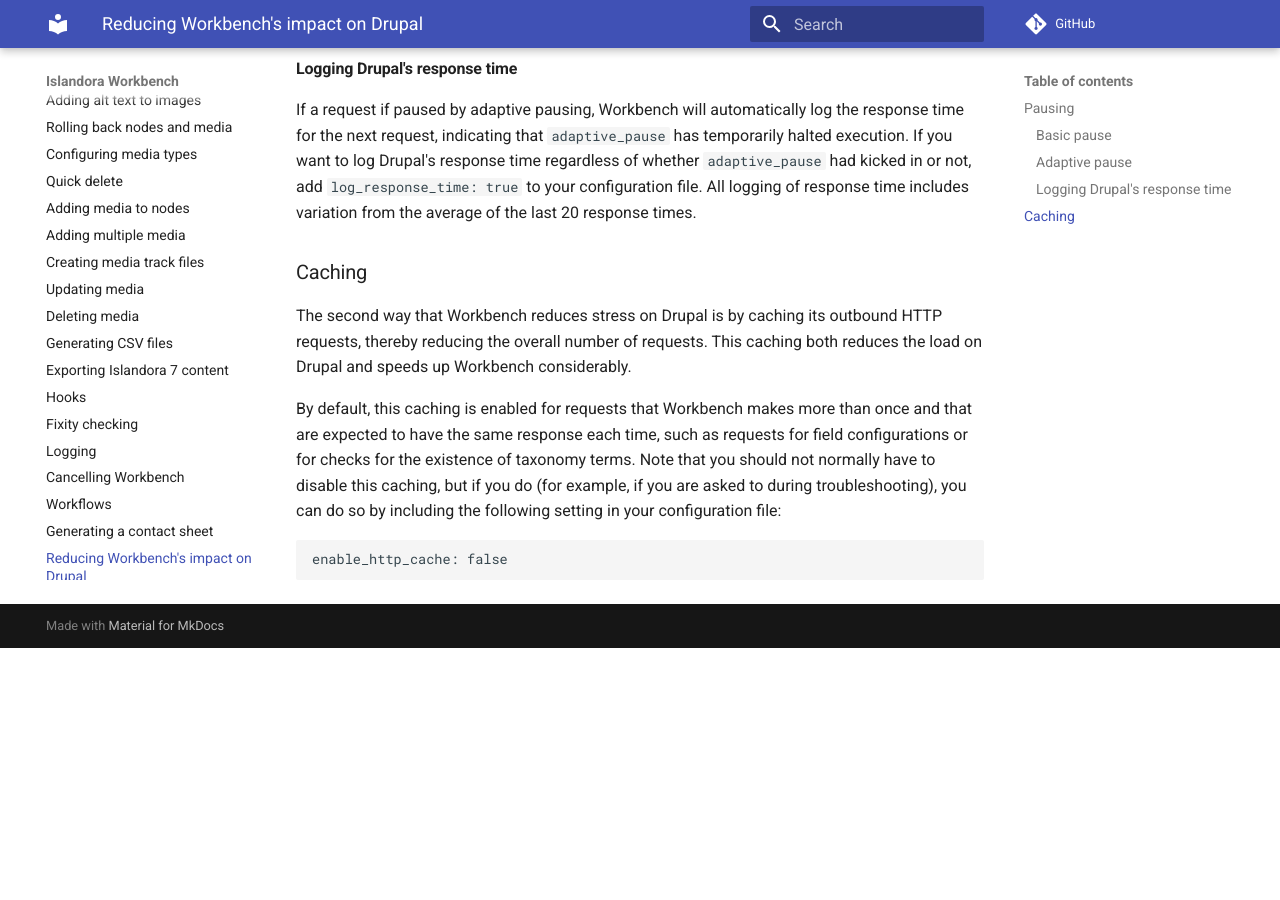
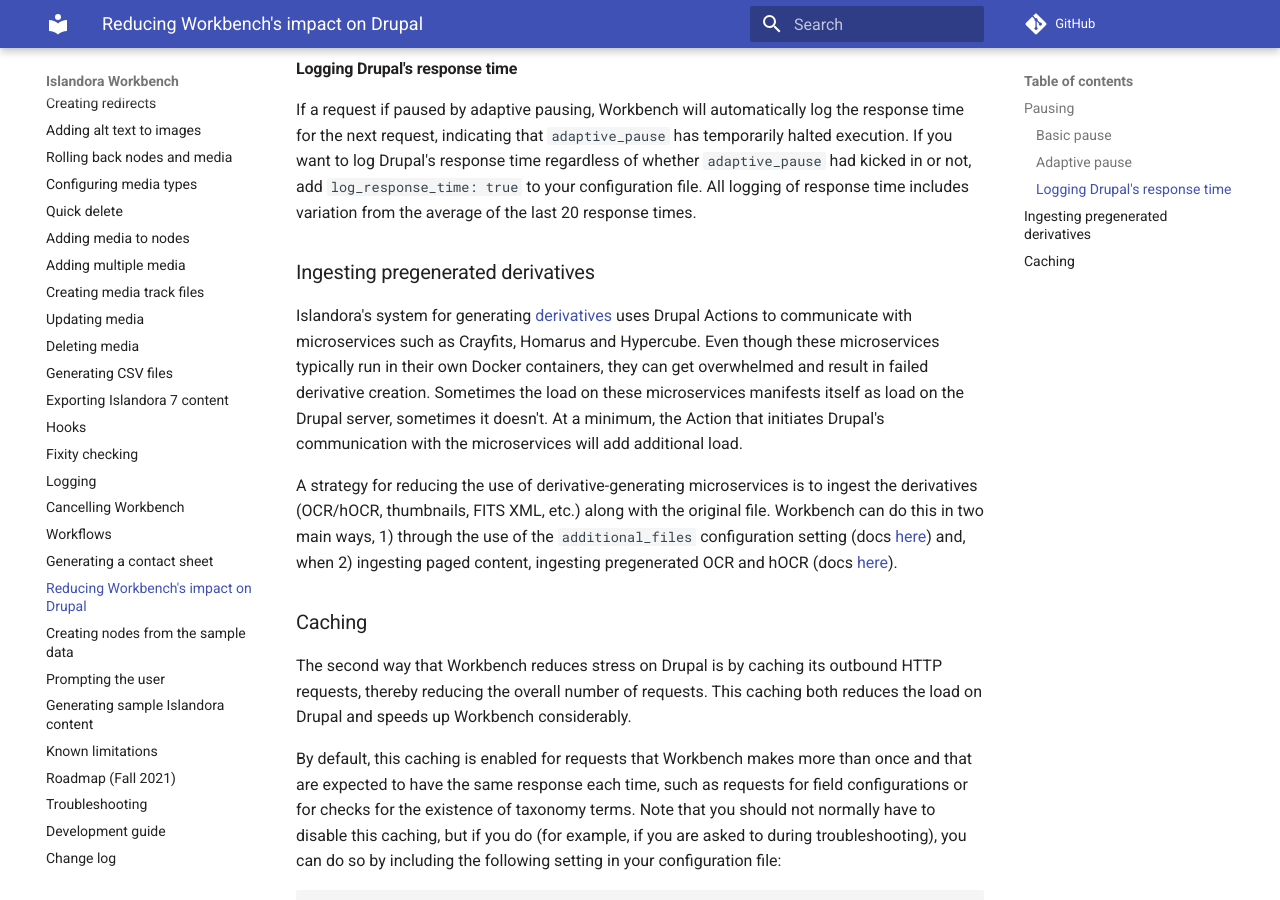
Before and after one commit to mjordan/islandora_workbench_docs, an MkDocs documentation site: the page built from docs/reducing_load.md, in a window 1280 px wide and 900 px high, scrolled down 2377 px. Built offline with MkDocs 1.6.1 and Material for MkDocs 9.7.7, drawn with Linux system fonts in a browser that asks for light colours; comment, search, counter and statistics services are not loaded; before the commit the page ends 3025 px from its top, so only the background shows below that.

Commit message:
Resolves #866.

```diff
--- a/docs/reducing_load.md
+++ b/docs/reducing_load.md
@@ -58,6 +58,12 @@
 
 If a request if paused by adaptive pausing, Workbench will automatically log the response time for the next request, indicating that `adaptive_pause` has temporarily halted execution. If you want to log Drupal's response time regardless of whether `adaptive_pause` had kicked in or not, add `log_response_time: true` to your configuration file. All logging of response time includes variation from the average of the last 20 response times.
 
+### Ingesting pregenerated derivatives
+
+Islandora's system for generating [derivatives](https://islandora.github.io/documentation/concepts/derivatives/) uses Drupal Actions to communicate with microservices such as Crayfits, Homarus and Hypercube. Even though these microservices typically run in their own Docker containers, they can get overwhelmed and result in failed derivative creation. Sometimes the load on these microservices manifests itself as load on the Drupal server, sometimes it doesn't. At a minimum, the Action that initiates Drupal's communication with the microservices will add additional load.
+
+A strategy for reducing the use of derivative-generating microservices is to ingest the derivatives (OCR/hOCR, thumbnails, FITS XML, etc.) along with the original file. Workbench can do this in two main ways, 1) through the use of the `additional_files` configuration setting (docs [here](/islandora_workbench_docs/adding_multiple_media/)) and, when 2) ingesting paged content, ingesting pregenerated OCR and hOCR (docs [here](/islandora_workbench_docs/paged_and_compound/#ingesting-ocr-and-other-files-with-page-images)).
+
 ### Caching
 
 The second way that Workbench reduces stress on Drupal is by caching its outbound HTTP requests, thereby reducing the overall number of requests. This caching both reduces the load on Drupal and speeds up Workbench considerably.
```
